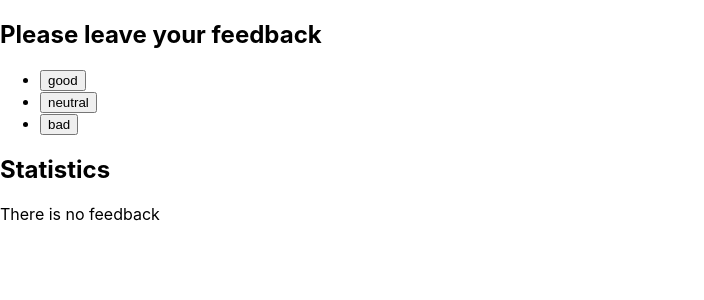
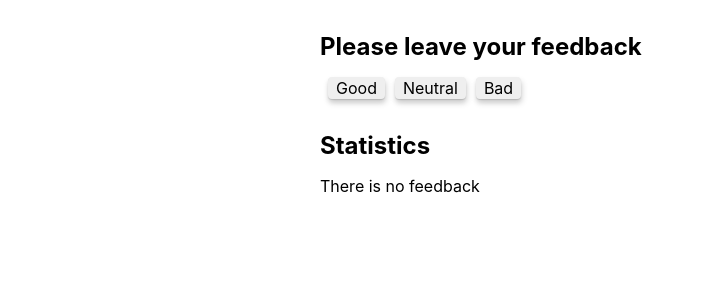
Before and after one commit to serhii-vasylenko/goit-react-hw-02-feedback, a React (Create React App) app: page / in a window 1280 px wide. Shown: the top 300 px of the page, without its empty margins (0-704 px from the left). Built offline with nearby package versions, Linux system fonts and the light colour scheme.

Commit message:
task 02/1 styles

```diff
--- a/src/components/FeedbackOptions/FeedbackOptions.jsx
+++ b/src/components/FeedbackOptions/FeedbackOptions.jsx
@@ -1,27 +1,24 @@
 import PropTypes from 'prop-types';
 
+import { List, Button } from './FeedbackOptions.styled';
 
-const FeedbackOptions = ({options, onLeaveFeedback}) => {
-    return (
-      <ul>
-        {
-          options.map((option) => {
-            return (
-              <li key={option}>
-                <button
-                onClick={() => onLeaveFeedback(option)}
-                >{option}</button>
-              </li>
-            )
-          })
-        }
-      </ul>
-    );
-}
+const FeedbackOptions = ({ options, onLeaveFeedback }) => {
+  return (
+    <List>
+      {options.map(option => {
+        return (
+          <li key={option}>
+            <Button onClick={() => onLeaveFeedback(option)}>{option}</Button>
+          </li>
+        );
+      })}
+    </List>
+  );
+};
 
 export default FeedbackOptions;
 
 FeedbackOptions.propTypes = {
   options: PropTypes.array.isRequired,
-  onLeaveFeedback: PropTypes.func.isRequired
-}
+  onLeaveFeedback: PropTypes.func.isRequired,
+};
--- /dev/null
+++ b/src/components/FeedbackOptions/FeedbackOptions.styled.jsx
@@ -0,0 +1,35 @@
+import styled from '@emotion/styled';
+
+export const List = styled.ul({
+  display: 'flex',
+  flexWrap: 'wrap',
+  gap: '10px',
+  paddingLeft: '8px',
+});
+
+export const Button = styled.button({
+  display: 'flex',
+  justifyContent: 'center',
+  alignItems: 'center',
+
+  paddingLeft: '8px',
+  paddingRight: '8px',
+
+  textTransform: 'capitalize',
+
+  border: 'none',
+  borderRadius: '4px',
+
+  fontFamily: 'inherit',
+  fontSize: '16px',
+
+  cursor: 'pointer',
+
+  boxShadow: `0px 1px 1px rgba(0, 0, 0, 0.12), 0px 4px 4px rgba(0, 0, 0, 0.06),
+    1px 4px 6px rgba(0, 0, 0, 0.16)`,
+
+  '&:hover': {
+    backgroundColor: '#2196f3',
+    color: '#fff',
+  },
+});
--- a/src/components/Section/Section.jsx
+++ b/src/components/Section/Section.jsx
@@ -1,12 +1,14 @@
 import PropTypes from 'prop-types';
+
+import {Block, Title} from './Section.styled';
 
 const Section = ({ title, children }) => {
   return (
     <>
-      <section>
-        <h2>{title}</h2>
+      <Block>
+        <Title>{title}</Title>
         {children}
-      </section>
+      </Block>
     </>
   );
 };
--- a/src/components/Section/Section.styled.jsx
+++ b/src/components/Section/Section.styled.jsx
@@ -0,0 +1,12 @@
+import styled from '@emotion/styled';
+
+export const Block = styled.section({
+  marginLeft: 'auto',
+  marginRight: 'auto',
+  marginTop: '32px',
+  width: '50%',
+});
+
+export const Title = styled.h2({
+  marginBottom: '16px',
+});
--- a/src/components/Statistics/Statistics.jsx
+++ b/src/components/Statistics/Statistics.jsx
@@ -1,23 +1,25 @@
 import PropTypes from 'prop-types';
+
+import {Paragraph} from './Statistics.styled'
 
 const Statistics = ({ good, neutral, bad, total, positivePercentage }) => {
   return (
     <>
-      <p>
+      <Paragraph>
         Good: <span>{good}</span>
-      </p>
-      <p>
+      </Paragraph>
+      <Paragraph>
         Neutral: <span>{neutral}</span>
-      </p>
-      <p>
+      </Paragraph>
+      <Paragraph>
         Bad: <span>{bad}</span>
-      </p>
-      <p>
+      </Paragraph>
+      <Paragraph>
         Total: <span>{total}</span>
-      </p>
-      <p>
+      </Paragraph>
+      <Paragraph>
         Positive feedback: <span>{positivePercentage}</span>%
-      </p>
+      </Paragraph>
     </>
   );
 };
--- a/src/components/Statistics/Statistics.styled.jsx
+++ b/src/components/Statistics/Statistics.styled.jsx
@@ -0,0 +1,7 @@
+import styled from '@emotion/styled';
+
+export const Paragraph = styled.p(
+    {
+        marginBottom: '4px',
+    }
+)
--- a/src/index.css
+++ b/src/index.css
@@ -1,4 +1,10 @@
 @import-normalize; /* bring in normalize.css styles */
+
+@import-normalize; /* bring in normalize.css styles */
+
+* {
+  box-sizing: border-box;
+}
 
 body {
   margin: 0;
@@ -7,9 +13,34 @@ body {
     sans-serif;
   -webkit-font-smoothing: antialiased;
   -moz-osx-font-smoothing: grayscale;
+  ;
 }
 
 code {
   font-family: source-code-pro, Menlo, Monaco, Consolas, 'Courier New',
     monospace;
 }
+
+ul {
+  list-style: none;
+}
+
+h1,
+h2,
+h3,
+h4,
+h5,
+h6,
+p {
+  margin: 0;
+}
+ul,
+ol {
+  margin: 0;
+  padding: 0;
+}
+img {
+  display: block;
+  max-width: 100%;
+  height: auto;
+}
```
